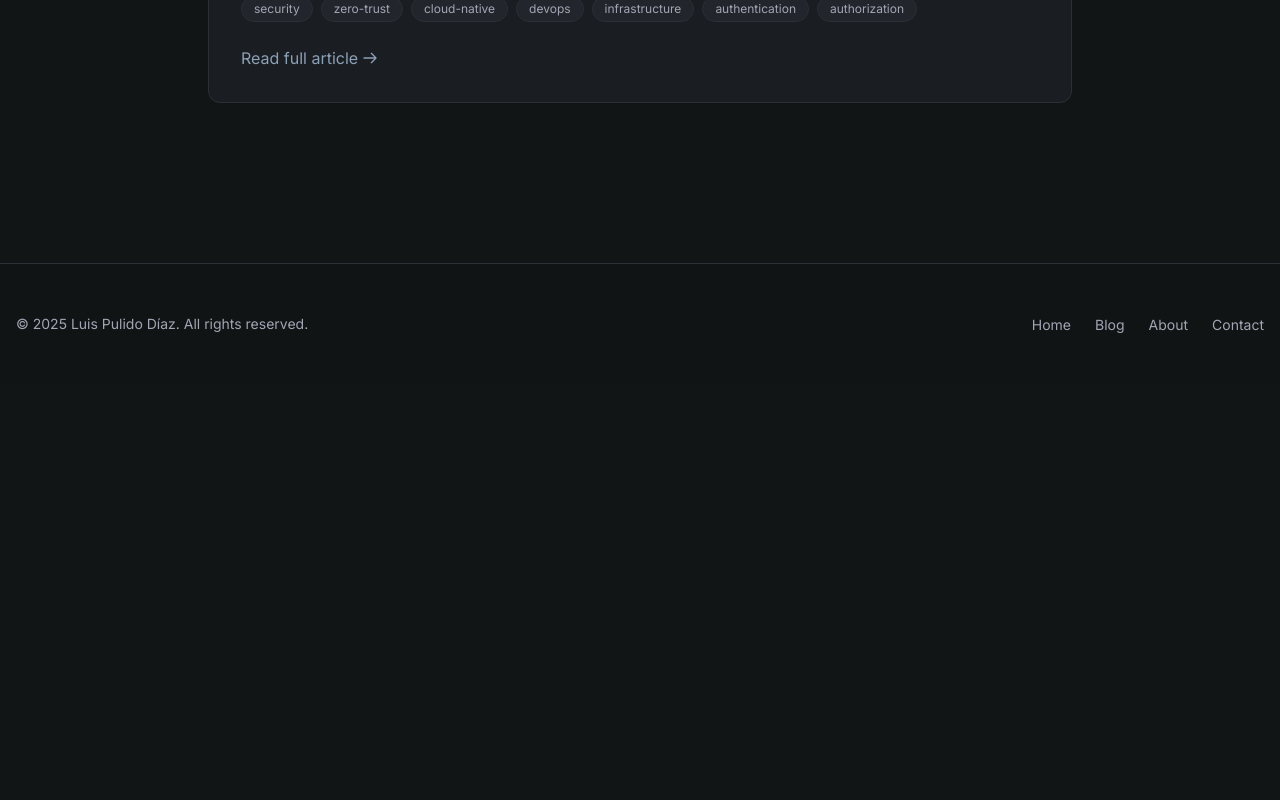
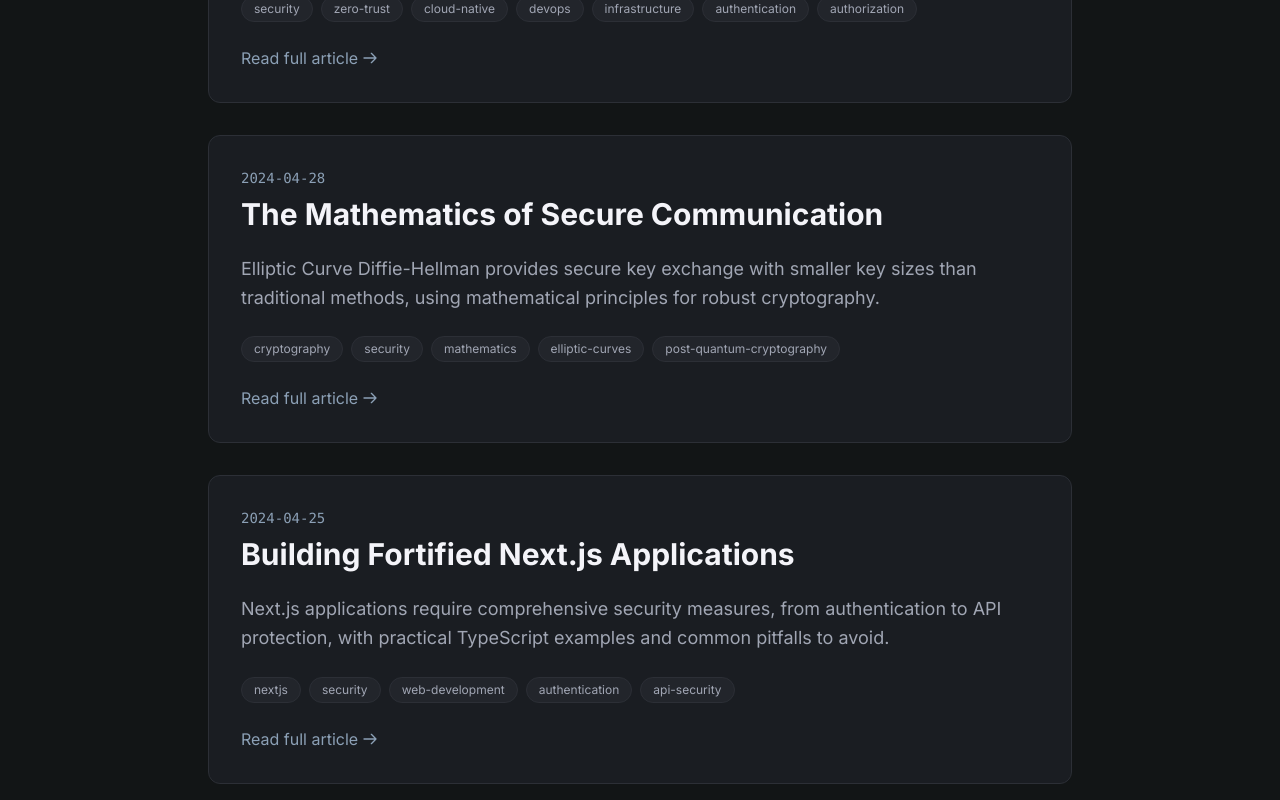
Before and after one commit to lpolish/luispulidocom-new-blog, a Next.js app: page / in a window 1280 px wide. Shown: the part 2100-2900 px from the top of the page. Before the commit the page ends 2484 px from the top, so only its background shows below. Built offline with nearby package versions, Linux system fonts and the light colour scheme.

Commit message:
feat: implement infinite scrolling in home page

```diff
--- a/src/app/page.tsx
+++ b/src/app/page.tsx
@@ -1,12 +1,12 @@
 import { getSortedPostsData } from '@/lib/posts';
-import { BlogList } from '@/components/BlogList';
 import Link from 'next/link';
 import { Suspense } from 'react';
 import Loading from './loading';
+import { PostsSection } from '@/components/PostsSection';
 
 export default async function Home() {
   const allPosts = await getSortedPostsData();
-  const recentPosts = allPosts.slice(0, 5); // Show only the 5 most recent posts
+  const initialPosts = allPosts.slice(0, 4); // Show only the 4 most recent posts initially
 
   return (
     <div className="space-y-32 mb-32">
@@ -46,7 +46,7 @@ export default async function Home() {
           <div className="mb-12">
             <h2 className="text-3xl font-bold">Recent Posts</h2>
           </div>
-          <BlogList posts={recentPosts} />
+          <PostsSection initialPosts={initialPosts} allPosts={allPosts} />
         </div>
       </section>
     </div>
```
